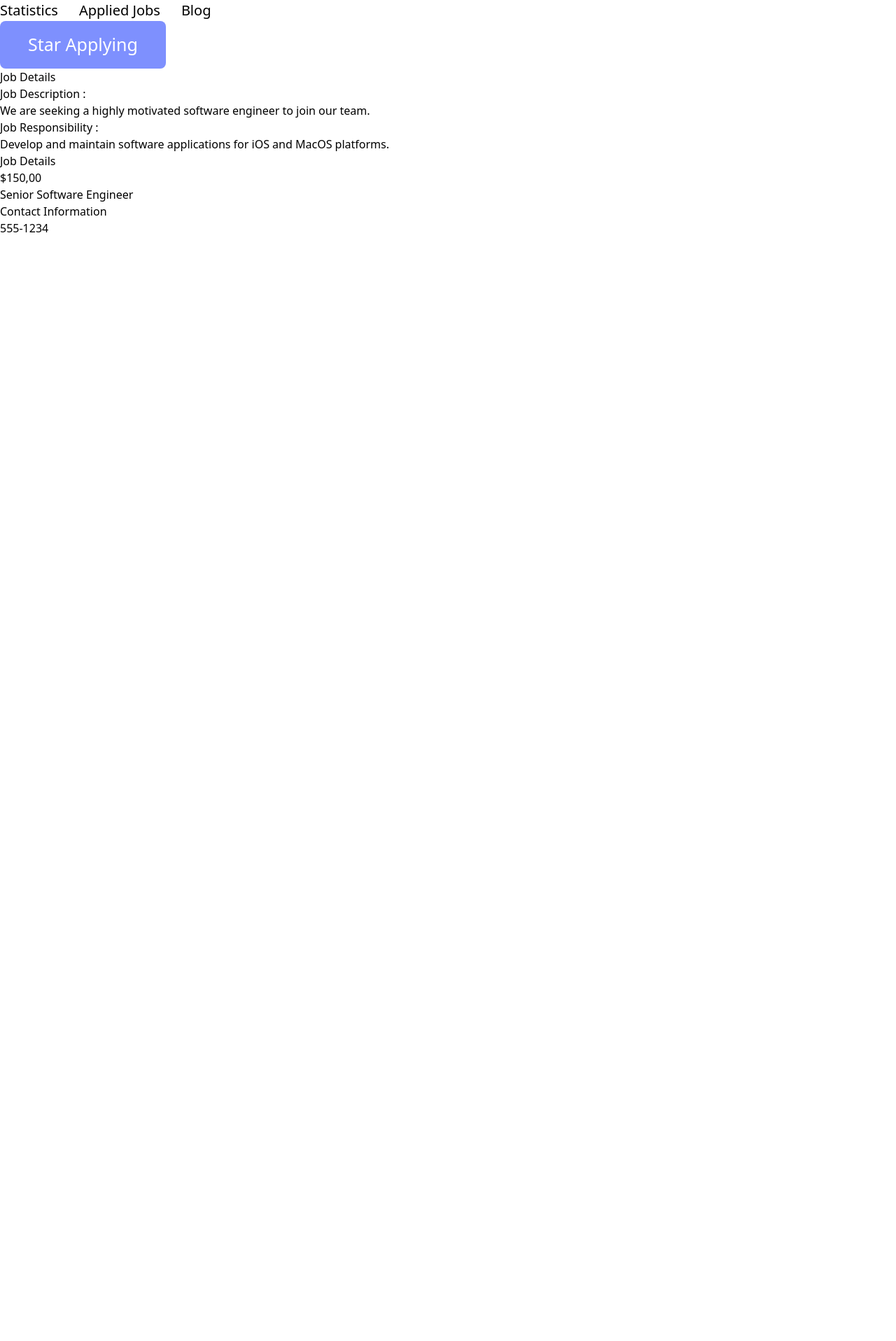
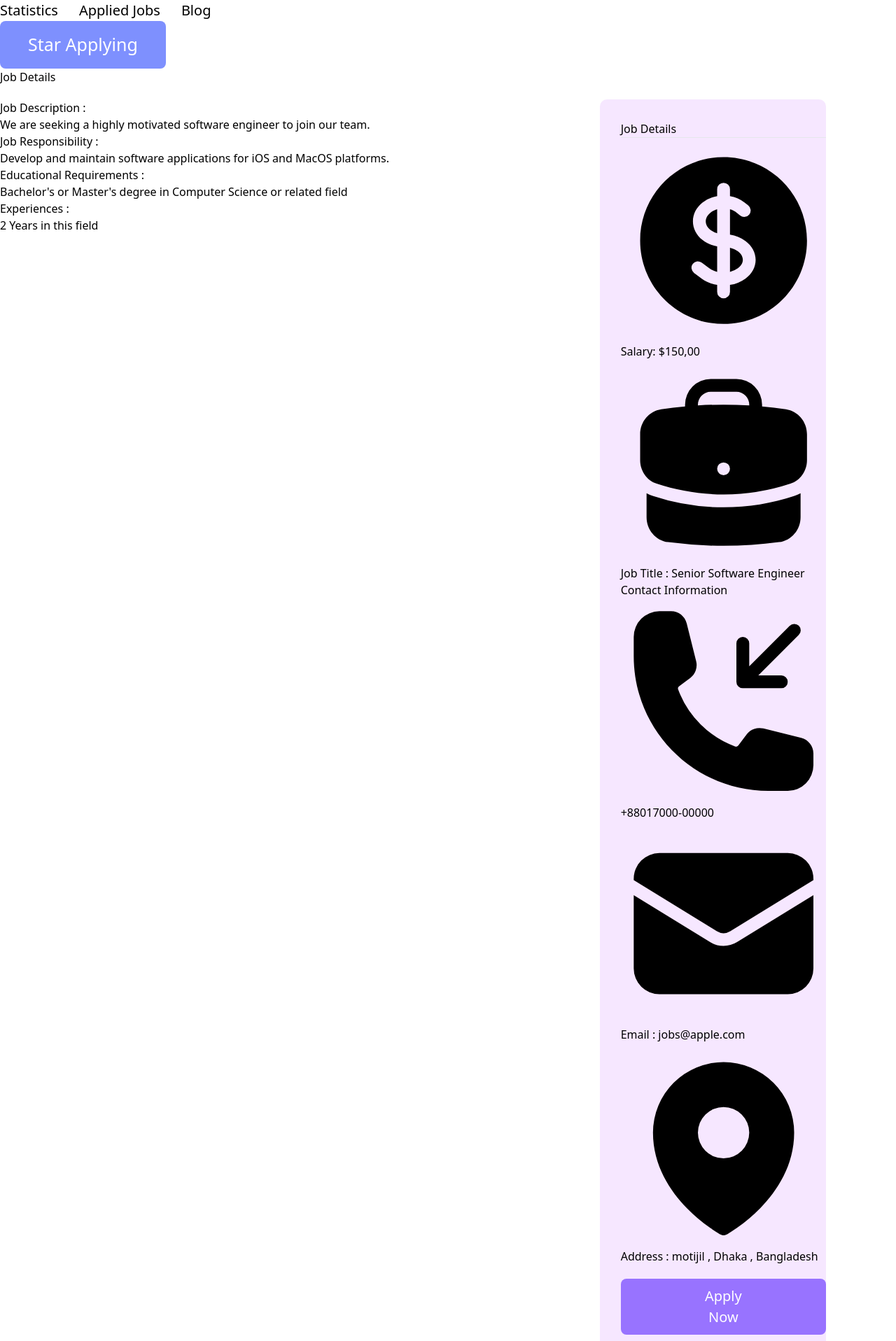
Before and after one commit to jahirul94/Job-Hunter, a React (Vite) app: page /details/1 in a window 1280 px wide. Shown: the part 24-1940 px from the top of the page at 70% size. Before the commit the page ends 800 px from the top, so only its background shows below. Built offline with nearby package versions, Linux system fonts and the light colour scheme.

Commit message:
complate job details

```diff
--- a/public/data.json
+++ b/public/data.json
@@ -8,12 +8,14 @@
     "jobPost": "Senior Software Engineer",
     "email": "jobs@apple.com",
     "address": "motijil , Dhaka , Bangladesh",
-    "number": "555-1234",
+    "number": "+88017000-00000",
     "location": "Cupertino, CA",
     "salary": "$150,00",
     "jobDescription": "We are seeking a highly motivated software engineer to join our team.",
     "jobResponsibility": "Develop and maintain software applications for iOS and MacOS platforms.",
-    "educationalRequirements": "Bachelor's or Master's degree in Computer Science or related field."
+    "education": "Bachelor's or Master's degree in Computer Science or related field",
+    "experience": "2 Years in this field"
+
   },
   {
     "companyName": "Microsoft",
@@ -29,7 +31,9 @@
     "salary": "$170,00",
     "jobDescription": "We are looking for a skilled Cloud Architect to help us design and implement our cloud infrastructure.",
     "jobResponsibility": "Design and implement scalable, secure, and reliable cloud infrastructure using Azure.",
-    "educationalRequirements": "Bachelor's or Master's degree in Computer Science, Information Technology, or related field."
+    "education": "Bachelor's or Master's degree in Computer Science or related field",
+    "experience": "Experience with software development, ideally in the areas of cloud computing, artificial intelligence, or gaming"
+
   },
   {
     "companyName": "Intel",
@@ -45,7 +49,9 @@
     "salary": "$160,00",
     "jobDescription": "We are seeking a Hardware Engineer to join our team and help design and develop cutting-edge hardware solutions.",
     "jobResponsibility": "Design and develop innovative hardware solutions for the latest technology products.",
-    "educationalRequirements": "Bachelor's or Master's degree in Electrical Engineering, Computer Engineering, or related field."
+    "education": "Bachelor's or Master's degree in Computer Science, Electrical Engineering, or related field",
+    "experience": "3 Years in this field."
+
   },
   {
     "companyName": "ChatGPT",
@@ -61,6 +67,8 @@
     "salary": "$180,00",
     "jobDescription": "We are seeking a talented AI Engineer to help us develop and improve our conversational AI platform.",
     "jobResponsibility": "Design and implement new AI models and algorithms for our conversational AI platform.",
-    "educationalRequirements": "Bachelor's or Master's degree in Computer Science, Artificial Intelligence, or related field."
+    "education": "Bachelor's or Master's degree in Computer Science, Linguistics, or related field",
+    "experience": "Experience with natural language processing, machine learning, or software development"
+
   }
 ]
--- a/src/Component/Details/Details.css
+++ b/src/Component/Details/Details.css
@@ -1,3 +1,21 @@
 .details{
+    display: grid;
+    grid-template-columns: 2fr 1fr;
+    gap: 10px;
+    margin-top: 20px;
+}
 
+.contact-info{
+    background-color:rgba(204, 115, 255, 0.171);
+    padding: 30px 0px 30px 30px;
+    margin-right: 100px;
+    border-radius: 10px;
 }
+.apply-btn{
+    background-color: #9873FF;
+    font-size: 20px;
+    color: white;
+    padding: 10px 100px;
+    border-radius: 8px;
+    margin-top: 20px;
+}
--- a/src/Component/Details/Details.jsx
+++ b/src/Component/Details/Details.jsx
@@ -1,6 +1,7 @@
 import React, { useEffect, useState } from 'react';
 import { useLoaderData, useParams } from 'react-router-dom';
-
+import './Details.css';
+import {PhoneArrowDownLeftIcon , CurrencyDollarIcon , BriefcaseIcon , EnvelopeIcon , MapPinIcon} from '@heroicons/react/24/solid'
 
 const Details = () => {
  const [details , setDetails] = useState({})
@@ -14,28 +15,59 @@ const Details = () => {
         setDetails(detailsData)
      }
  },[])
- const {jobDescription , jobResponsibility , salary , jobPost , email , address , number} = details ;
+ const {jobDescription , jobResponsibility , salary , jobPost , email , address , number , education , experience } = details ;
 
  console.log(details);
  return (
-        <div>
-             <div className='text-3xl font-bold text-center my-12'>
+        <div className='mb-12'>
+             <div className='text-3xl font-bold text-center pt-8 mt-12 mb-24'>
                    <h1>Job Details</h1>
              </div>
               <div className='details'>
-                   <div>
-                       <h2>Job Description : <p>{jobDescription}</p></h2>
-                       <h2>Job Responsibility : <p>{jobResponsibility}</p></h2>
+                   <div className='p-8 ms-12'>
+                        <div  className='flex mb-8'>
+                              <h2 className='text-xl font-bold'>Job Description : </h2>
+                              <p className='text-slate-500 ps-2'>{jobDescription}</p>
+                        </div>
+                         <div className='flex mb-8'>
+                              <h2 className='text-xl font-bold'>Job Responsibility : </h2> <p className='text-slate-500 ps-2 my-auto'>{jobResponsibility}</p>
+                         </div>
+                         <div className='mb-8'>
+                              <h2 className='text-xl font-bold'>Educational Requirements : </h2> <p className='text-slate-500 ps-2 mt-4'>{education}</p>
+                         </div>
+                         <div className='mb-8'>
+                              <h2 className='text-xl font-bold'>Experiences : </h2> <p className='text-slate-500 ps-2 mt-4'>{experience}</p>
+                         </div>
                    </div>
-                   <div>
+                   <div className='contact-info'>
                         <div>
-                            <h2>Job Details</h2>
-                             <p>{salary}</p>
-                             <p>{jobPost}</p>
+                            <h2 className='text-xl font-bold mb-4'>Job Details</h2> <hr/>
+                              <div className='flex items-center'>
+                                <CurrencyDollarIcon className="h-4 w-4 mb-2 me-2 text-blue-500" />
+                                <p className='text-slate-500 mb-2'><span className='text-lg font-bold text-black'>Salary:</span> {salary}</p>
+                              </div>
+                              <div className='flex items-center'>
+                                <BriefcaseIcon className="h-4 w-4  mb-2 me-2 text-blue-500" />
+                                <p className='text-slate-500 mb-2'><span  className='text-lg font-bold text-black'>Job Title : </span>{jobPost}</p>
+                              </div>
                         </div>
-                        <div>
-                            <h2>Contact Information</h2>
-                             <p>{number}</p>
+                         <div className='apply-info'>
+                            <h2 className='text-xl font-bold my-4'>Contact Information</h2>
+                              <div className='flex items-center'>
+                                 <PhoneArrowDownLeftIcon className="h-4 w-4 me-2 text-blue-500" />
+                                 <p className='text-slate-500'> {number}</p>
+                              </div>
+                              <div className='flex items-center'>
+                                <EnvelopeIcon className="h-4 w-4 me-2 text-blue-500" />
+                                 <p className='text-slate-500'><span  className='text-lg font-bold text-black'>Email : </span>{email}</p>
+                              </div>
+                               <div className='flex items-center'>
+                                   <MapPinIcon className="h-4 w-4 me-2 text-blue-500" />
+                                   <p className='text-slate-500'><span  className='text-lg font-bold text-black'>Address : </span>{address}</p>
+                               </div>
+                            <div className='mx-auto'>
+                                 <button className='apply-btn'>Apply Now</button>
+                            </div>
                         </div>
                    </div>
               </div>
```
Also changed, not shown: src/utilities/fakedb.js (added, +44 -0 lines).
